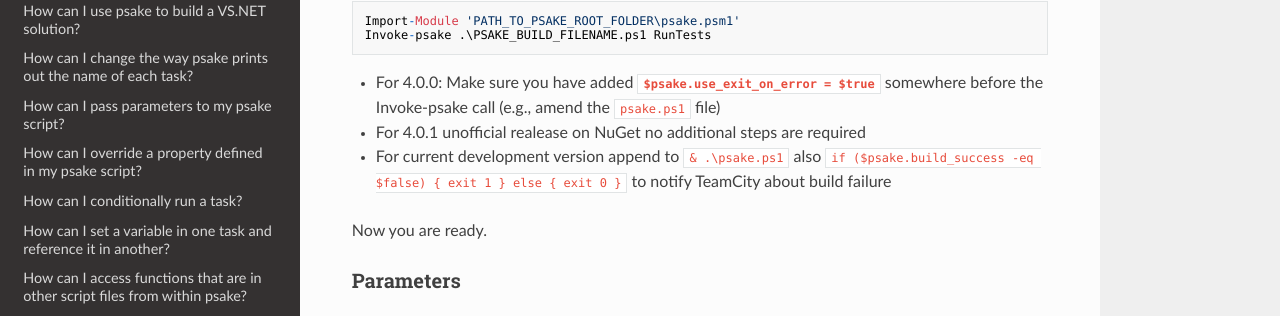
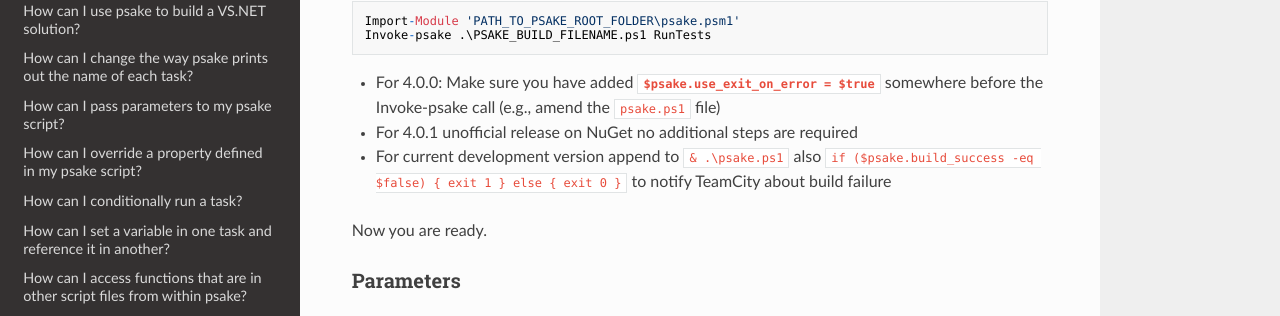
Before and after one commit to psake/psake, an MkDocs documentation site: the page built from docs/team-city.md, in a window 1280 px wide and 900 px high, scrolled down 399 px. Shown: the part 135-451 px from the top of the window. Built offline with MkDocs 1.6.1, drawn with Linux system fonts in a browser that asks for light colours; nearby versions of some CDN libraries; old or Windows-style settings are respelled for this version of MkDocs.

Commit message:
(doc) Corrected typo

````diff
--- a/docs/team-city.md
+++ b/docs/team-city.md
@@ -19,7 +19,7 @@ Invoke-psake .\PSAKE_BUILD_FILENAME.ps1 RunTests
 ```
 
 * For 4.0.0: Make sure you have added **<code>$psake.use_exit_on_error = $true</code>** somewhere before the Invoke-psake call (e.g., amend the <code>psake.ps1</code> file)
-* For 4.0.1 unofficial realease on NuGet no additional steps are required
+* For 4.0.1 unofficial release on NuGet no additional steps are required
 * For current development version append to `& .\psake.ps1` also `if ($psake.build_success -eq $false) { exit 1 } else { exit 0 }` to notify TeamCity about build failure
 
 Now you are ready.
````
